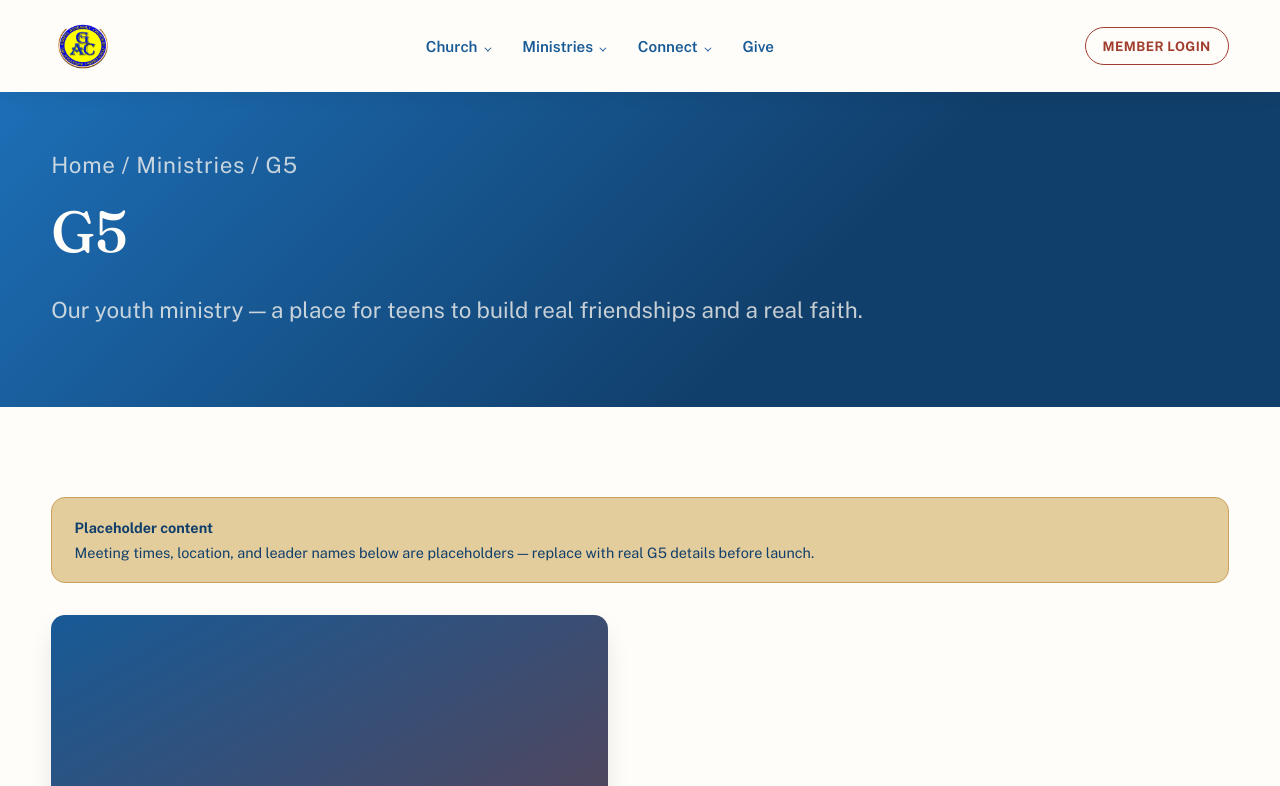
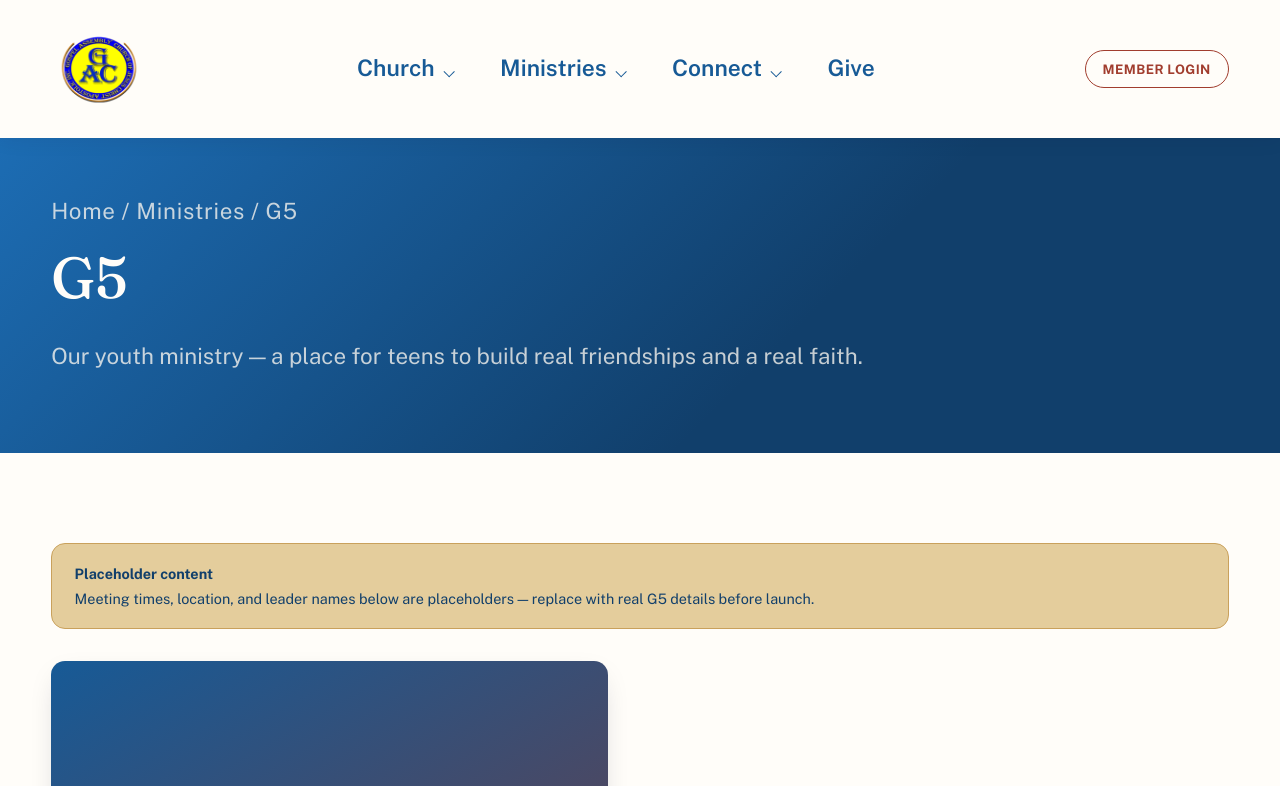
Before and after one commit to kishonhamilton/gac-website, a plain HTML site: page g5.html in a window 1280 px wide. Shown: the top 786 px of the page. Drawn offline with nearby package versions, Linux system fonts and the light colour scheme.

Commit message:
Enlarge header navigation and logo by 50%
Logo 64px -> 96px, nav bar 92px -> 138px, nav link text 0.95rem ->
1.425rem (dropdown menus and the nav gap scaled to match), mobile
hamburger toggle 44px -> 66px. Verified no wrapping/overflow at the
900px desktop-nav breakpoint, full desktop width, or mobile.

Co-Authored-By: Claude Sonnet 5 <noreply@anthropic.com>

```diff
--- a/assets/css/style.css
+++ b/assets/css/style.css
@@ -40,7 +40,7 @@
 
   --radius: 14px;
   --shadow-soft: 0 10px 30px -12px rgba(16, 25, 46, 0.25);
-  --nav-height: 92px;
+  --nav-height: 138px;
 }
 
 /* =====================  Reset & base  ===================== */
@@ -251,15 +251,15 @@ img { max-width: 100%; display: block; }
   flex-shrink: 0;
 }
 .site-header .brand-logo {
-  width: 64px;
-  height: 64px;
+  width: 96px;
+  height: 96px;
 }
 
 .primary-nav { display: none; }
 .primary-nav ul {
   list-style: none;
   display: flex;
-  gap: 1.9rem;
+  gap: 2.85rem;
   margin: 0;
   padding: 0;
   align-items: center;
@@ -267,7 +267,7 @@ img { max-width: 100%; display: block; }
 .primary-nav a {
   text-decoration: none;
   font-weight: 600;
-  font-size: 0.95rem;
+  font-size: 1.425rem;
   color: var(--cream-50);
   padding: 0.4rem 0.1rem;
   border-bottom: 2px solid transparent;
@@ -282,7 +282,7 @@ img { max-width: 100%; display: block; }
 .primary-nav li.has-dropdown > a::after {
   content: '';
   display: inline-block;
-  width: 5px; height: 5px;
+  width: 7.5px; height: 7.5px;
   margin-left: 0.4em;
   border-right: 1.5px solid currentColor;
   border-bottom: 1.5px solid currentColor;
@@ -316,7 +316,7 @@ img { max-width: 100%; display: block; }
   display: block;
   color: var(--navy-950);
   font-family: var(--font-body);
-  font-size: 0.88rem;
+  font-size: 1.32rem;
   font-weight: 500;
   padding: 0.55rem 1.2rem;
   border-bottom: none;
@@ -340,13 +340,13 @@ img { max-width: 100%; display: block; }
   background: none;
   border: none;
   color: var(--cream-50);
-  width: 44px; height: 44px;
+  width: 66px; height: 66px;
   align-items: center;
   justify-content: center;
   cursor: pointer;
 }
 .site-header.is-solid .nav-toggle { color: var(--navy-950); }
-.nav-toggle svg { width: 26px; height: 26px; }
+.nav-toggle svg { width: 39px; height: 39px; }
 
 .mobile-nav {
   position: fixed;
```
